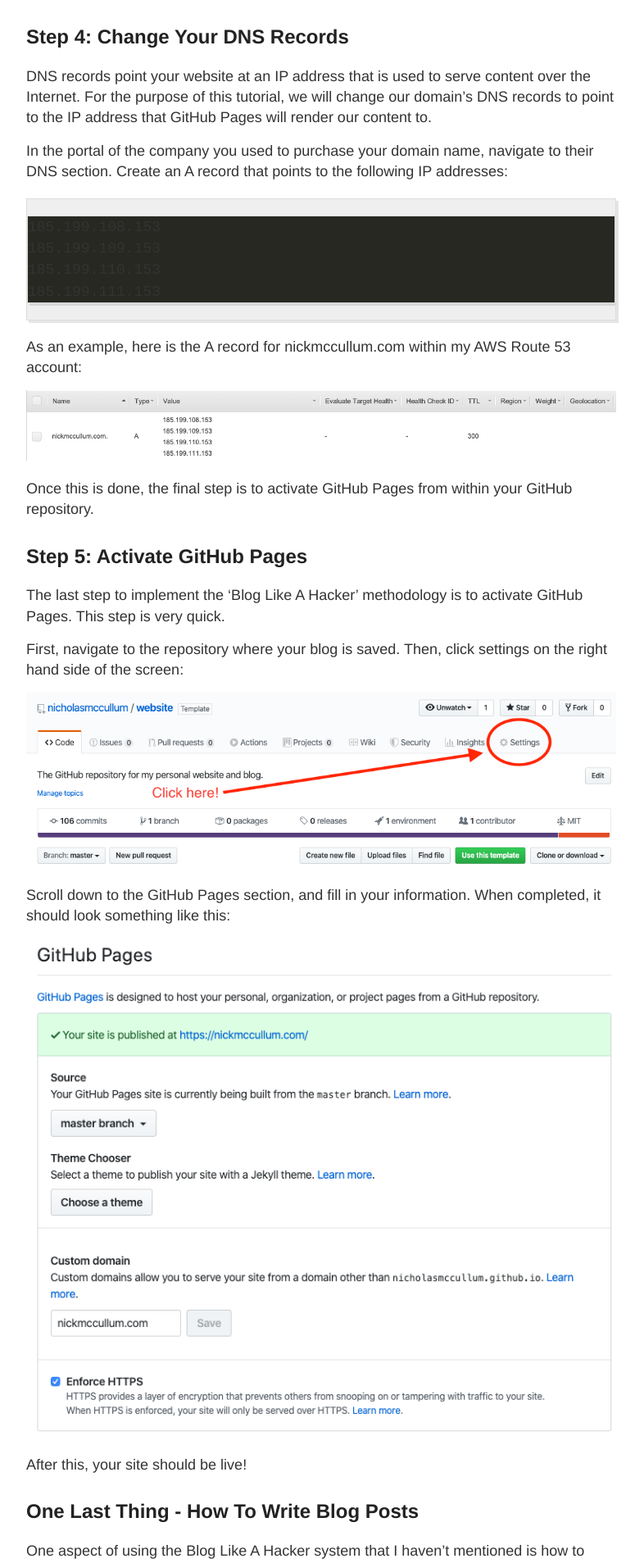
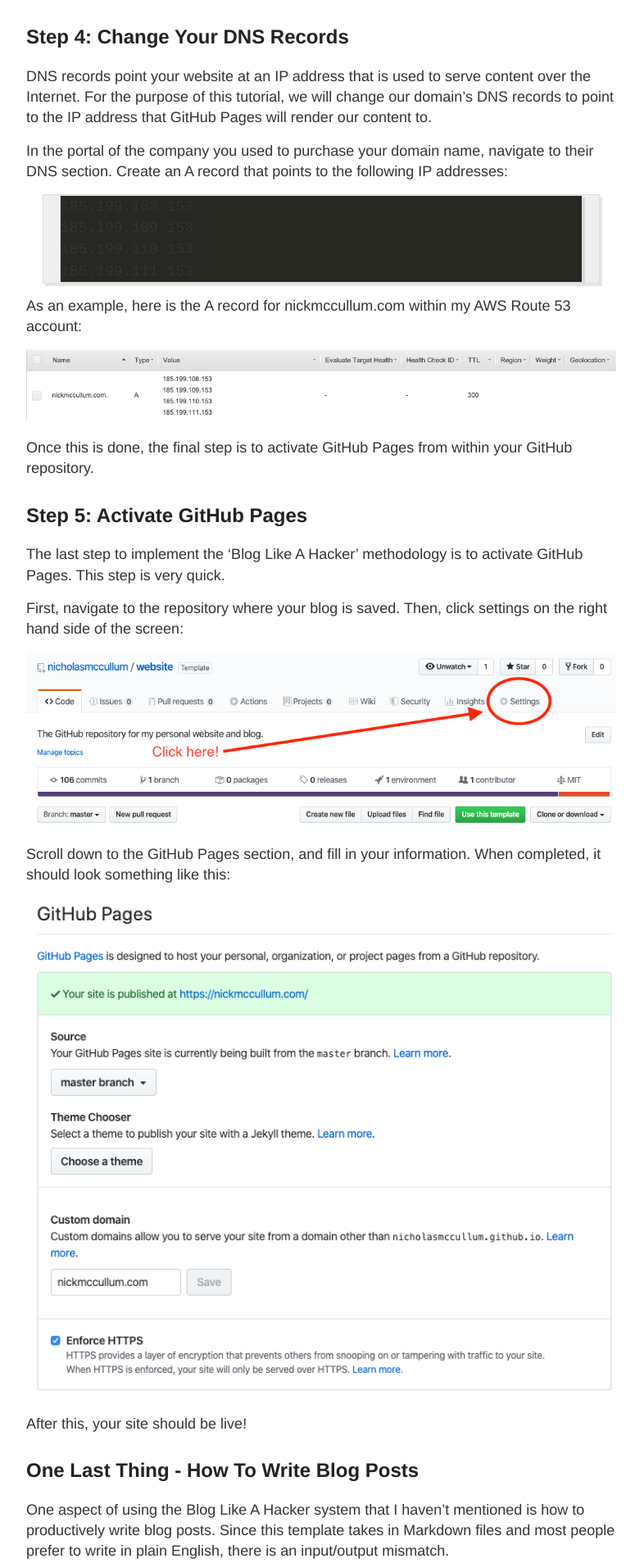
Before and after one commit to rosyberti/website, a Jekyll site: the page built from _posts/2020-03-19-blog-like-a-hacker.md, in a window 1280 px wide. Shown: the part 3462-5369 px from the top of the page at 82% size, without its empty margins (248-1034 px from the left). Built offline with Jekyll 4.4.1, drawn with Linux system fonts in a browser that asks for light colours.

Commit message:
reversed margin order

```diff
--- a/_sass/_highlights.scss
+++ b/_sass/_highlights.scss
@@ -6,7 +6,7 @@
   -moz-box-shadow: 3px 3px rgba(0,0,0,0.1);
   -webkit-box-shadow: 3px 3px rgba(0,0,0,0.1);
   box-shadow: 3px 3px rgba(0,0,0,0.1);
-  margin: 20px 0 20px 0;
+  margin: 0px 20px 0px 20px;
   /*margin: 20px 0 20px 0;*/
   overflow: scroll;
 }
```
